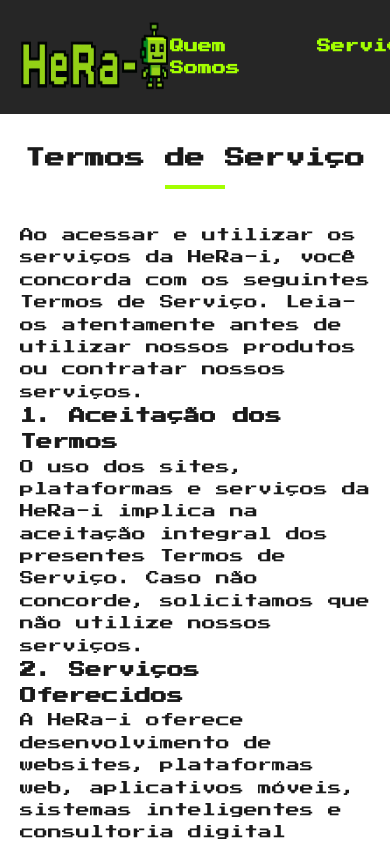
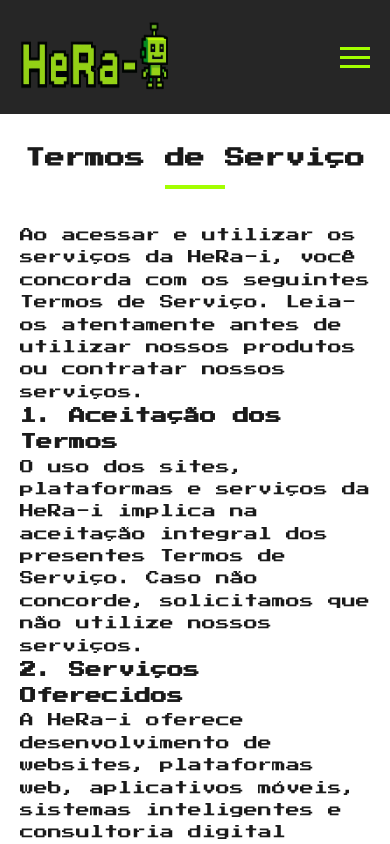
Before and after one commit to llarilopes/hera-i, a Next.js app in the folder frontend/: page /terms in a window 390 px wide. Shown: the top 844 px of the page. Built offline with nearby package versions, Linux system fonts and the light colour scheme.

Commit message:
ajustado menu hambrguer para modo mobile.

```diff
--- a/frontend/src/components/Header.tsx
+++ b/frontend/src/components/Header.tsx
@@ -1,7 +1,31 @@
 import Link from 'next/link';
 import Image from 'next/image';
+import { useState, useEffect } from 'react';
 
 export default function Header() {
+  const [menuOpen, setMenuOpen] = useState(false);
+  const [isMobile, setIsMobile] = useState(false);
+
+  // Detectar se é dispositivo móvel
+  useEffect(() => {
+    const checkMobile = () => window.innerWidth < 768;
+    setIsMobile(checkMobile());
+
+    const handleResize = () => {
+      const mobile = checkMobile();
+      setIsMobile(mobile);
+      if (!mobile) setMenuOpen(false); // Fechar menu ao mudar para desktop
+    };
+
+    window.addEventListener('resize', handleResize);
+    return () => window.removeEventListener('resize', handleResize);
+  }, []);
+
+  // Alternar menu mobile
+  const toggleMenu = () => {
+    setMenuOpen(!menuOpen);
+  };
+
   return (
     <header>
       <div className="container header-container">
@@ -15,15 +39,39 @@ export default function Header() {
             priority={true}
           />
         </Link>
-        <nav className="header-menu">
+
+        {/* Menu Hamburguer para Mobile */}
+        {isMobile && (
+          <button
+            className="hamburger-menu"
+            onClick={toggleMenu}
+            aria-label="Menu de navegação"
+            aria-expanded={menuOpen}
+          >
+            <span></span>
+            <span></span>
+            <span></span>
+          </button>
+        )}
+
+        {/* Menu de navegação - visível em desktop ou quando expandido em mobile */}
+        <nav className={`header-menu ${isMobile ? (menuOpen ? 'mobile-open' : 'mobile-closed') : ''}`}>
           <ul className="nav-links">
-            <li><Link href="/#about">Quem Somos</Link></li>
-            <li><Link href="/#services">Serviços</Link></li>
-            <li><Link href="/#cases">Cases</Link></li>
-            <li><Link href="/#faq">FAQ</Link></li>
+            <li><Link href="/#about" onClick={() => isMobile && setMenuOpen(false)}>Quem Somos</Link></li>
+            <li><Link href="/#services" onClick={() => isMobile && setMenuOpen(false)}>Serviços</Link></li>
+            <li><Link href="/#cases" onClick={() => isMobile && setMenuOpen(false)}>Cases</Link></li>
+            <li><Link href="/#faq" onClick={() => isMobile && setMenuOpen(false)}>FAQ</Link></li>
           </ul>
         </nav>
-        <Link href="/#contact" className="contact-button">Fale Conosco</Link>
+
+        {/* Botão de contato - visível em desktop ou quando expandido em mobile */}
+        <Link
+          href="/#contact"
+          className={`contact-button ${isMobile && !menuOpen ? 'mobile-hidden' : ''}`}
+          onClick={() => isMobile && setMenuOpen(false)}
+        >
+          Fale Conosco
+        </Link>
       </div>
     </header>
   );
--- a/frontend/src/styles/globals.css
+++ b/frontend/src/styles/globals.css
@@ -75,6 +75,7 @@ header {
     transform: translateY(-3px);
 }
 
+/* Menu de navegação */
 .nav-links {
     list-style: none;
     display: flex;
@@ -87,10 +88,82 @@ header {
     text-decoration: none;
     color: var(--primary-color);
     font-weight: bold;
+    transition: var(--transition);
 }
 
 .nav-links li a:hover {
     color: #fff;
+}
+
+/* Menu Hamburguer */
+.hamburger-menu {
+    display: none;
+    flex-direction: column;
+    justify-content: space-between;
+    width: 30px;
+    height: 21px;
+    background: transparent;
+    border: none;
+    cursor: pointer;
+    padding: 0;
+    z-index: 1100;
+}
+
+.hamburger-menu span {
+    width: 100%;
+    height: 3px;
+    background-color: var(--primary-color);
+    transition: var(--transition);
+}
+
+/* Estilos para o menu mobile */
+@media (max-width: 767px) {
+    .hamburger-menu {
+        display: flex;
+    }
+
+    .header-menu {
+        position: fixed;
+        top: 0;
+        right: -100%;
+        width: 80%;
+        height: 100vh;
+        background-color: rgba(0, 0, 0, 0.95);
+        padding: 80px 20px 20px;
+        transition: right 0.3s ease;
+        z-index: 1000;
+    }
+
+    .header-menu.mobile-open {
+        right: 0;
+    }
+
+    .header-menu.mobile-closed {
+        right: -100%;
+    }
+
+    .nav-links {
+        flex-direction: column;
+        gap: 30px;
+        align-items: center;
+    }
+
+    .nav-links li a {
+        font-size: 16px;
+    }
+
+    .contact-button.mobile-hidden {
+        display: none;
+    }
+
+    /* Quando o menu está aberto, o botão de contato aparece dentro do menu */
+    .header-menu.mobile-open + .contact-button {
+        position: fixed;
+        bottom: 40px;
+        left: 50%;
+        transform: translateX(-50%);
+        z-index: 1001;
+    }
 }
 
 /* Hero Section */
```
